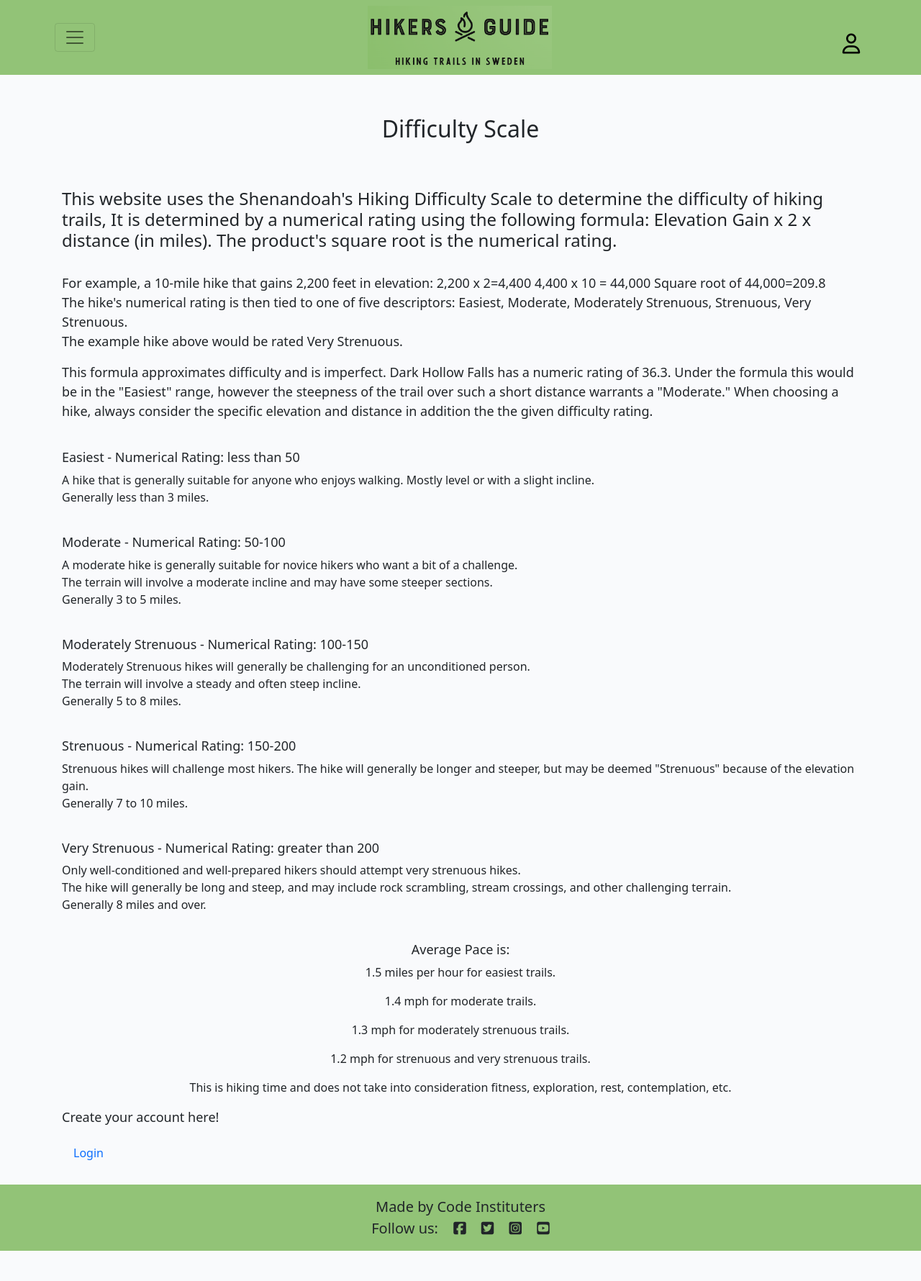
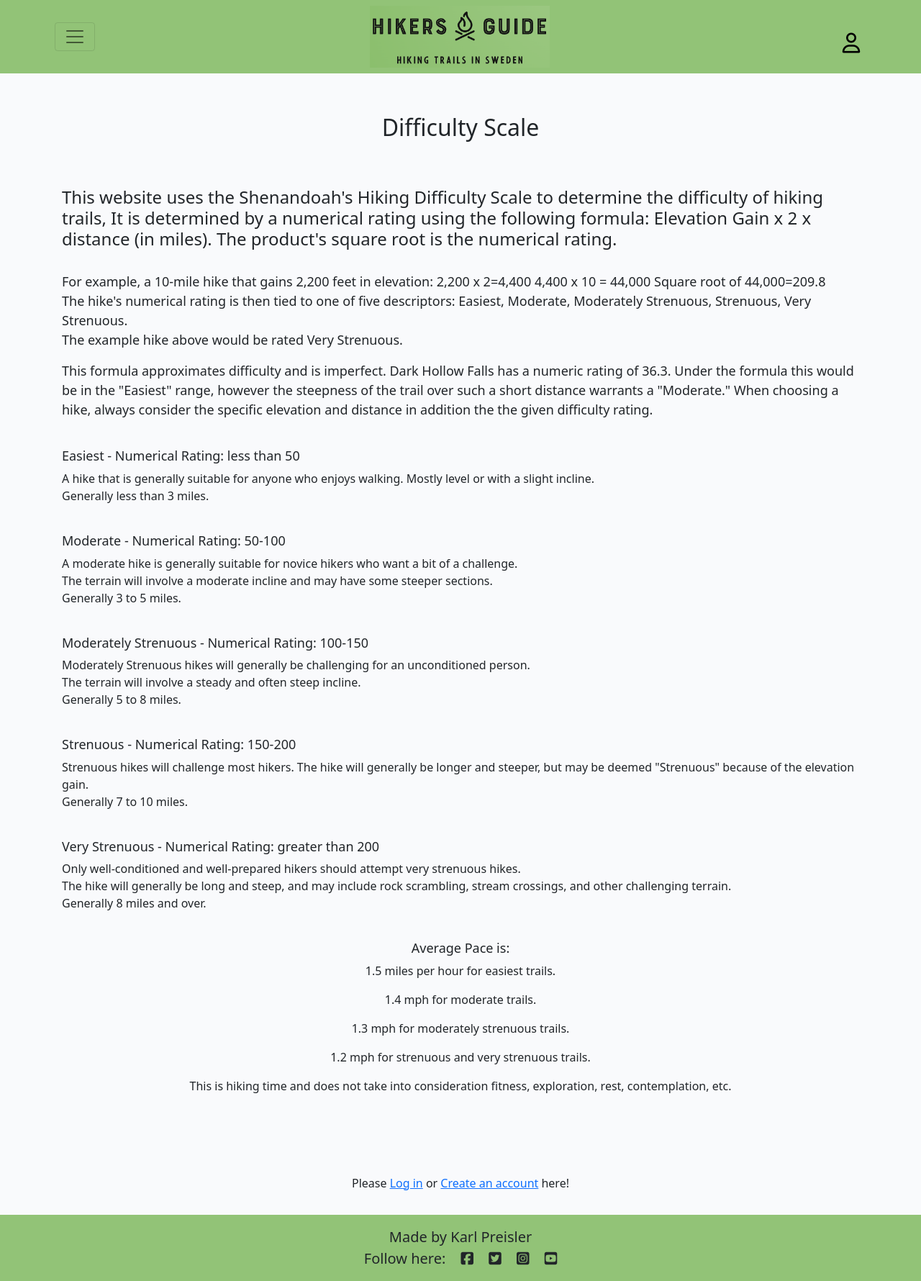
Before and after one commit to KarlPreisler/hiking-spots-blog, a Django app: page /difficulty in a window 1280 px wide. Shown: the whole page at 72% size. Before the commit the page ends 1738 px from the top, so only its background shows below. Run offline with Django 3.2, Linux system fonts and the light colour scheme; some libraries are stand-ins or nearby versions.

Commit message:
Fix create an account link on several pages, remove commented out code in templates

```diff
--- a/static/css/style.css
+++ b/static/css/style.css
@@ -140,7 +140,7 @@ body {
 
 .logo {
     height: auto;
-    width: min(50vw, 300px);
+    width: min(40vw, 250px);
     max-width: 16rem;
     margin-left: auto;
     margin-right: auto;
@@ -201,9 +201,3 @@ width: 90%;
 .margin-top {
     margin-top: 10%;
 }
-
-@media only screen and (max-width: 800px) {
-    #about-img {
-      display: none;
-    }
-  }
--- a/templates/about.html
+++ b/templates/about.html
@@ -20,9 +20,9 @@
             </p>
         </div>
       </div>
-        <div class="center-text">
-          <p class="card-text margin-top">Create your account here!</p>
-          <a class="nav-link" href="{% url 'account_login' %}">Login</a>
+      <div class="col justify-content-center text-center margin-top">
+        <p>Please <a href="{% url 'account_login' %}">Log in</a> or <a href="{% url 'account_signup'%}">Create an account</a>
+            here!</p>
       </div>
     </div>
   </div>
--- a/templates/base.html
+++ b/templates/base.html
@@ -2,10 +2,8 @@
 
 <!DOCTYPE html>
 <html class="h-100">
-
 <head>
     <title>Hiking Spots in Sweden</title>
-
     <link rel="preconnect" href="https://fonts.gstatic.com">
     <link href="https://fonts.googleapis.com/css2?family=Roboto:wght@300&display=swap" rel="stylesheet">
     <link href="https://fonts.googleapis.com/css2?family=Lato:wght@300;700&display=swap" rel="stylesheet">
@@ -19,11 +17,8 @@
     <script src="https://kit.fontawesome.com/ac339da8f6.js" crossorigin="anonymous">
     </script>
     <link rel="stylesheet" href="{% static 'css/style.css' %}">
-
 </head>
-
 <body class="d-flex flex-column h-100 main-bg">
-
     <!-- Navigation -->
     <nav class="navbar sticky-top navbar-light">
         <div class="container-fluid">
@@ -84,7 +79,6 @@
                 {% endif %}
             </ul>
         </div>
-            </div>
     </nav>
 
     <div class="container">
@@ -95,25 +89,20 @@
                     role="alert">
                     {{ message | safe }}
                     <button type="button" class="btn-close" data-bs-dismiss="alert" aria-label="Close">
-
                     </button>
                 </div>
-
             {% endfor %}
             </div>
         </div>
     </div>
-
     <main class="flex-shrink-0 main-bg">
         {% block content %}
-        <!-- Content Goes here -->
         {% endblock content %}
     </main>
-
     <!-- Footer -->
     <footer class="footer mt-auto py-3 dark-bg">
-        <p class="m-0 text-center">Made by Code Instituters</p>
-        <p class="m-0 text-center">Follow us: <i class="fab fa-facebook-square ms-3"></i>
+        <p class="m-0 text-center">Made by Karl Preisler</p>
+        <p class="m-0 text-center">Follow here: <i class="fab fa-facebook-square ms-3"></i>
             <i class="fab fa-twitter-square ms-3"></i>
             <i class="fab fa-instagram-square ms-3"></i>
             <i class="fab fa-youtube-square ms-3"></i></p>
--- a/templates/difficulty.html
+++ b/templates/difficulty.html
@@ -54,9 +54,10 @@
                 <p>1.2 mph for strenuous and very strenuous trails.</p>
                 <p>This is hiking time and does not take into consideration fitness, exploration, rest, contemplation, etc.</p>
             </div>
-                <div class="card-title">
-            <p class="card-text">Create your account here!</p>
-            <a class="nav-link" href="{% url 'account_login' %}">Login</a>
+            <div class="col justify-content-center text-center margin-top">
+                <p>Please <a href="{% url 'account_login' %}">Log in</a> or <a href="{% url 'account_signup'%}">Create an account</a>
+                    here!</p>
+              </div>
         </div>
     </div>
 </div>
```
Lines whose indentation alone changed are shown as unchanged.
